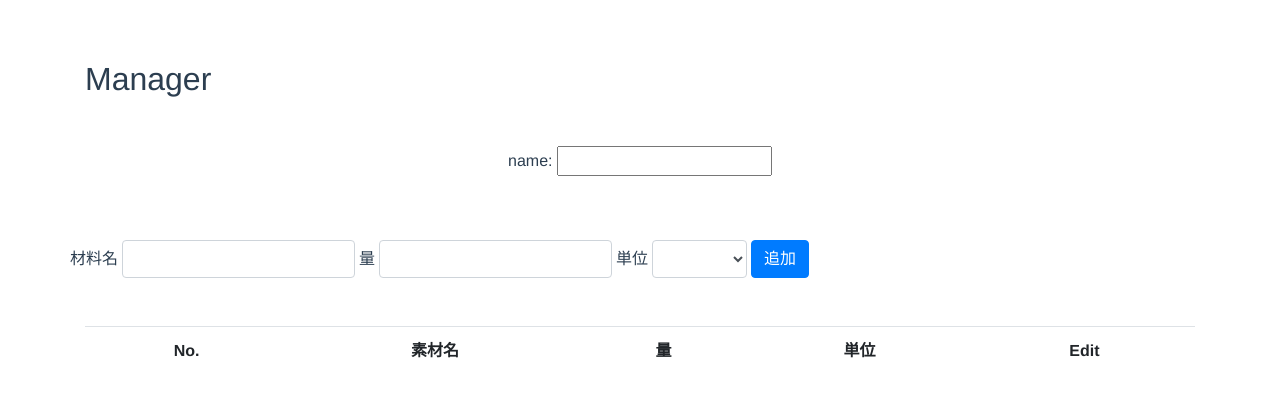
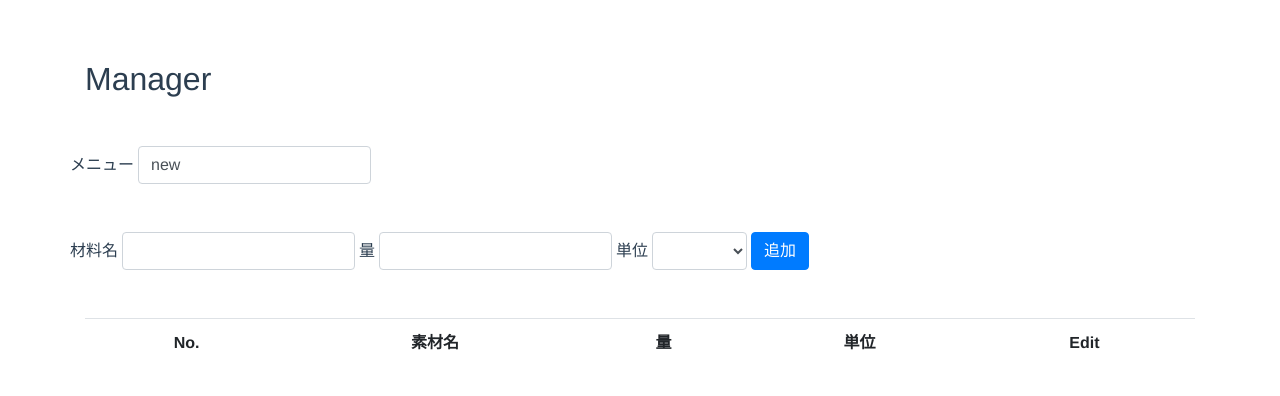
Before and after one commit to lvojp/bento_manager, a Vue app: page / in a window 1280 px wide. Shown: the top 396 px of the page. Built offline with nearby package versions, Linux system fonts and the light colour scheme.

Commit message:
Propsを直接使うことにより発生いていた警告文の原因除去

```diff
--- a/src/App.vue
+++ b/src/App.vue
@@ -21,6 +21,7 @@ export default {
   name: 'App',
   data() {
     return {
+      select: 'new',
       menus : []
     }
   },
@@ -31,7 +32,7 @@ export default {
   },
   methods: {
     appendMenu(menu) {
-      console.log(menu.title + menu.ingredients[0]);
+      console.log(menu.title + menu.ingredients);
     }
   }
 }
--- a/src/components/IngredientManager.vue
+++ b/src/components/IngredientManager.vue
@@ -1,10 +1,16 @@
 <template>
   <div>
-    <label class="mb-5">
-      name:
-      <input type="text" v-model="title">
-    </label>
-    <p>{{title}}</p>
+    <div class="row mb-5">
+      <form class="form-inline">
+        <div class="form-group">
+          <label class="pr-1">
+            メニュー
+          </label>
+          <input type="text" v-model="menu.title" class="form-control">
+        </div>
+      </form>
+    </div>
+<!--    <p>{{title}}</p>-->
     <IngredientRegister @registerItem="appendIngredient" class="mb-5"></IngredientRegister>
     <table class="table mb-5">
       <th>No.</th>
@@ -49,6 +55,9 @@ export default {
       }
     }
   },
+  created() {
+    this.menu.title = this.title;
+  },
   methods: {
     objectCopy(value) {
       let obj = JSON.stringify(value);
--- a/src/components/Register/IngredientRegister.vue
+++ b/src/components/Register/IngredientRegister.vue
@@ -1,5 +1,4 @@
 <template>
-  <div class="contains">
   <div class="row">
 
     <form class="form-inline">
@@ -41,7 +40,6 @@
     <button class="btn btn-primary ml-1" @click="register">追加</button>
 
   </div>
-  </div>
 </template>
 
 <script>
@@ -64,9 +62,13 @@ export default {
       }
     }
   },
+  constructor() {
+    this.item.unit = '個'
+
+
+  },
 
   methods: {
-
     register() {
       this.$emit('registerItem', this.item);
       // this.clearItem();
```
Also changed, not shown: src/MenuAdder.vue (deleted, +0 -13 lines). Lines whose indentation alone changed are shown as unchanged.
